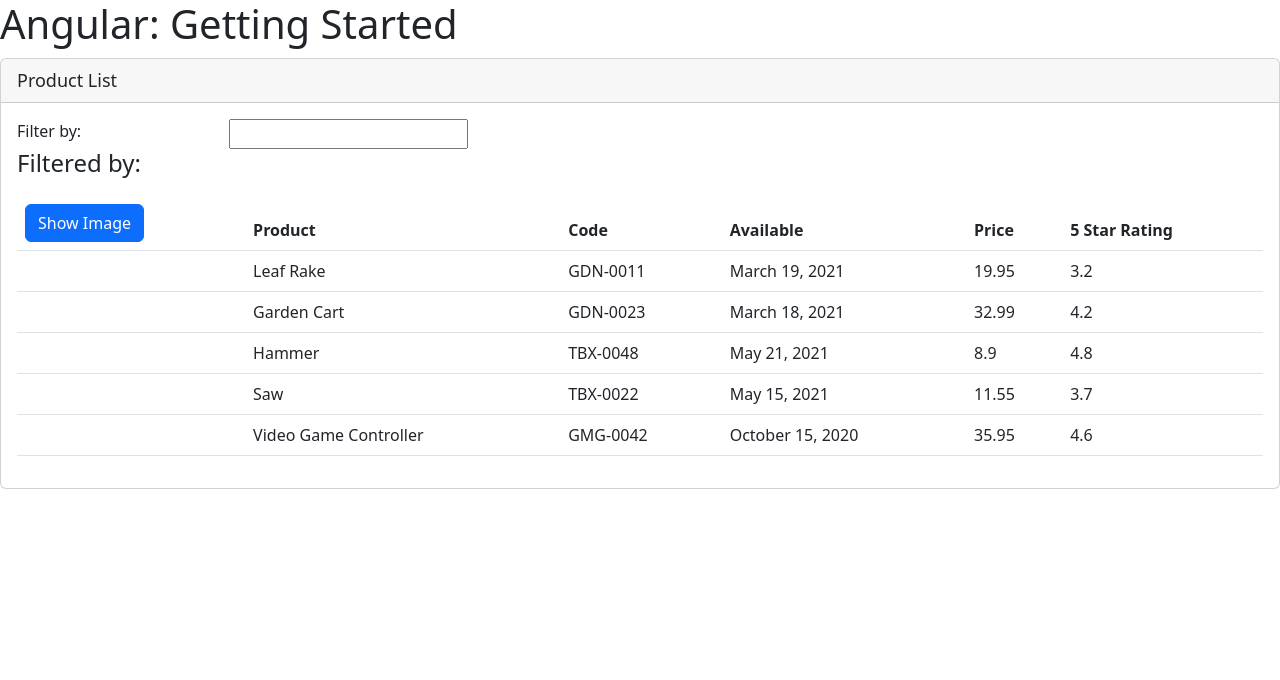
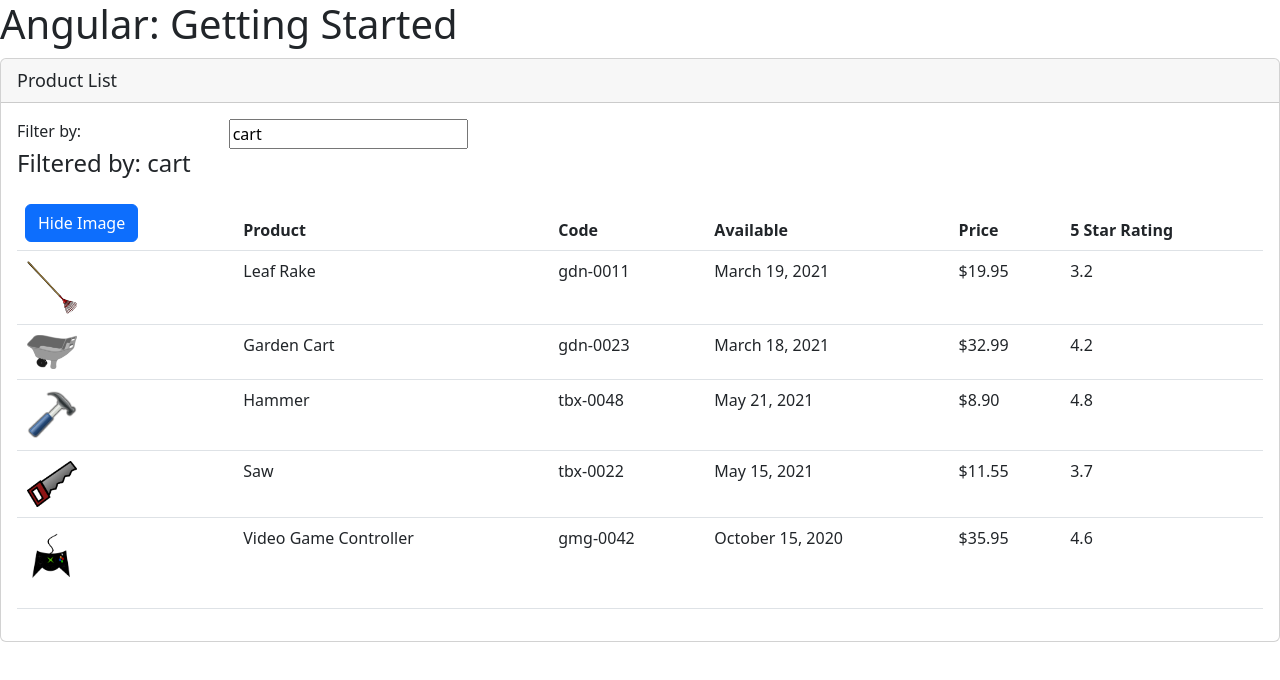
Before and after one commit to mahmoudelmekwed/Angular-GettingStarted-master, an Angular app in the folder APM-Start/: page / in a window 1280 px wide. Both pictures are taken after a click on the button "Show Image". Shown: the top 680 px of the page. Built offline with nearby package versions, Linux system fonts and the light colour scheme.

Commit message:
Data Binding & Pipes

```diff
--- a/APM-Start/src/app/app.module.ts
+++ b/APM-Start/src/app/app.module.ts
@@ -1,4 +1,5 @@
 import { NgModule } from '@angular/core';
+import { FormsModule } from '@angular/forms';
 import { BrowserModule } from '@angular/platform-browser';
 
 import { AppComponent } from './app.component';
@@ -10,7 +11,8 @@
     ProductListComponent
   ],
   imports: [
-    BrowserModule
+    BrowserModule,
+    FormsModule
   ],
   bootstrap: [AppComponent]
 })
--- a/APM-Start/src/app/products/product-list.component.html
+++ b/APM-Start/src/app/products/product-list.component.html
@@ -6,12 +6,13 @@
         <div class="row">
             <div class="col-md-2">Filter by:</div>
             <div class="col-md-4">
-                <input type="text">
+                <input type="text"
+                [(ngModel)]="listFilter">
             </div>
         </div>
         <div class="row">
             <div class="col-md-6">
-                <h4>Filtered by:</h4>
+                <h4>Filtered by: {{listFilter}}</h4>
             </div>
         </div>
         <div class="table-responsive">
@@ -19,7 +20,10 @@
                 <thead>
                     <tr>
                         <th>
-                            <button class="btn btn-primary">Show Image</button>
+                            <button
+                            class="btn btn-primary"
+                            (click)="toggleImage()"
+                            >{{showImage? 'Hide' : 'Show'}} Image</button>
                         </th>
                         <th>Product</th>
                         <th>Code</th>
@@ -30,11 +34,17 @@
                 </thead>
                 <tbody>
                     <tr *ngFor="let product of products">
-                        <td></td>
+                        <td>
+                            <img *ngIf="showImage"
+                            [src]="product.imageUrl"
+                            [title]="product.productName"
+                            [style.width.px]="imageWidth"
+                            [style.margin.px]="imageMargin">
+                        </td>
                         <td>{{product.productName}}</td>
-                        <td>{{product.productCode}}</td>
+                        <td>{{product.productCode | lowercase }}</td>
                         <td>{{product.releaseDate}}</td>
-                        <td>{{product.price}}</td>
+                        <td>{{product.price | currency: 'USD' :'symbol': '1.2-2'}}</td>
                         <td>{{product.starRating}}</td>
                     </tr>
                 </tbody>
--- a/APM-Start/src/app/products/product-list.component.ts
+++ b/APM-Start/src/app/products/product-list.component.ts
@@ -5,8 +5,12 @@
     templateUrl: './product-list.component.html'
 })
 export class ProductListComponent {
-    pageTitle : string = 'Product List';
-    products : any[] = [
+    pageTitle = 'Product List';
+    imageWidth = 50;
+    imageMargin = 2;
+    showImage = false;
+    listFilter = 'cart';
+    products = [
         {
           "productId": 1,
           "productName": "Leaf Rake",
@@ -59,4 +63,8 @@
         }
       ]
 
+      toggleImage(){
+        this.showImage = !this.showImage
+      }
+
 }
```
